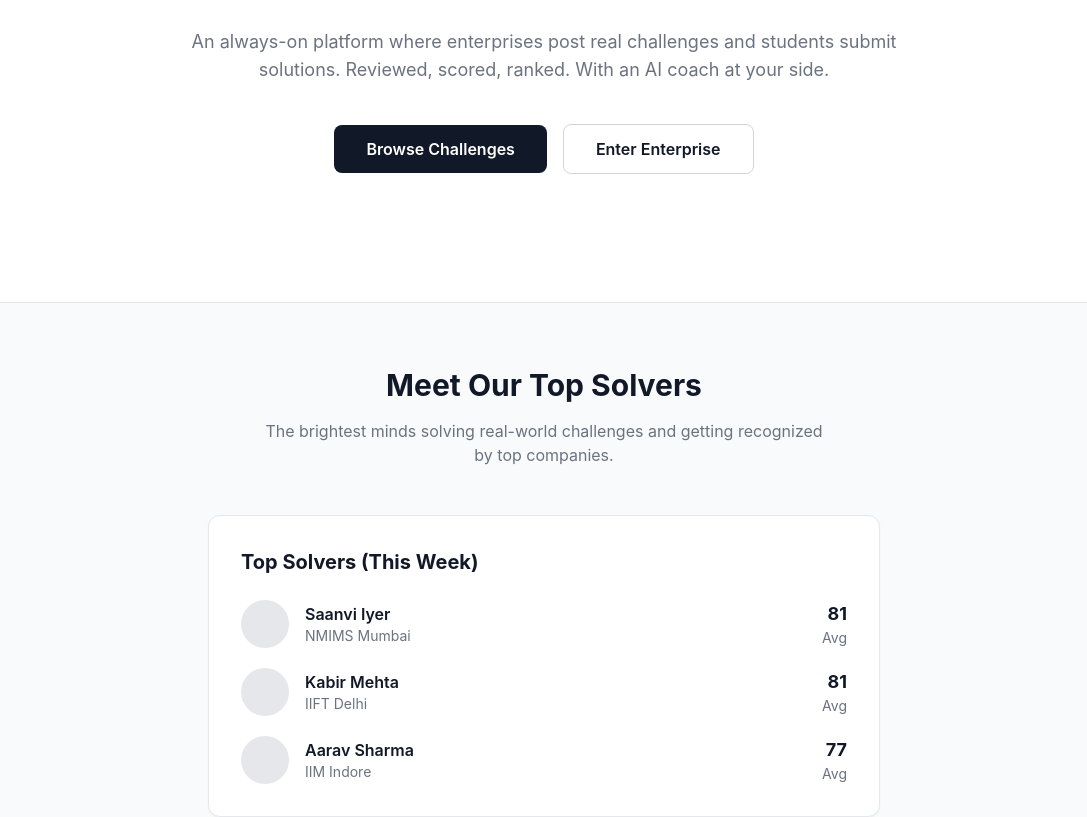
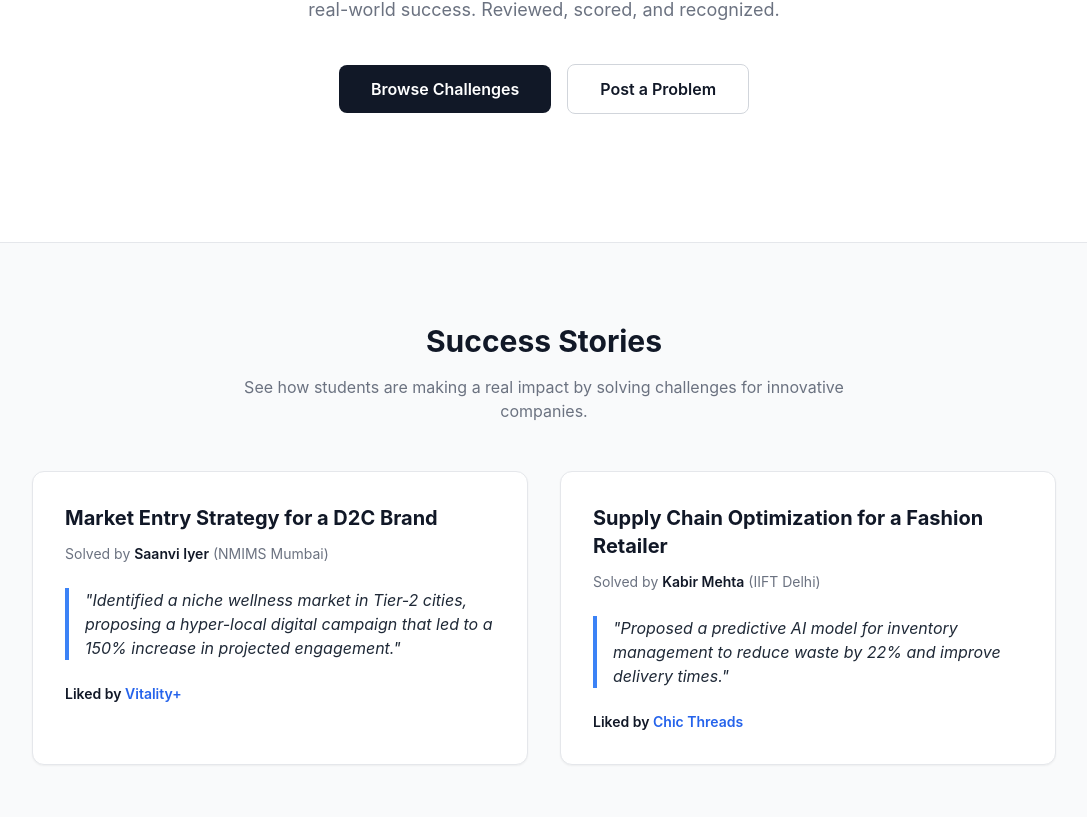
Before and after one commit to Rtuber1231/bizzolve, a Next.js app: page / in a window 1280 px wide. Shown: the part 317-1134 px from the top of the page, without its empty margins (96-1183 px from the left). Built offline with nearby package versions, Linux system fonts and the light colour scheme.

Commit message:
Update index.js

```diff
--- a/pages/index.js
+++ b/pages/index.js
@@ -1,73 +1,74 @@
 // FILE: /pages/index.js
-// DESC: This is the landing page of the application.
+// DESC: This is the updated landing page with the new tagline and case study section.
 
 import React from 'react';
 import Head from 'next/head';
 import Link from 'next/link';
 
-const mockTopSolvers = [
-    { name: "Saanvi Iyer", school: "NMIMS Mumbai", score: 81 },
-    { name: "Kabir Mehta", school: "IIFT Delhi", score: 81 },
-    { name: "Aarav Sharma", school: "IIM Indore", score: 77 },
+const mockCaseStudies = [
+    {
+        problem: "Market Entry Strategy for a D2C Brand",
+        solver: "Saanvi Iyer",
+        school: "NMIMS Mumbai",
+        insight: "Identified a niche wellness market in Tier-2 cities, proposing a hyper-local digital campaign that led to a 150% increase in projected engagement.",
+        feedback: "A brilliant, data-driven approach. Saanvi's insights were immediately actionable.",
+        company: "Vitality+"
+    },
+    {
+        problem: "Supply Chain Optimization for a Fashion Retailer",
+        solver: "Kabir Mehta",
+        school: "IIFT Delhi",
+        insight: "Proposed a predictive AI model for inventory management to reduce waste by 22% and improve delivery times.",
+        feedback: "Kabir's solution was innovative and addressed our core operational challenges.",
+        company: "Chic Threads"
+    },
 ];
 
 export default function HomePage() {
   return (
     <>
       <Head>
-        <title>BizSolve - Solve Real Business Problems</title>
+        <title>BizSolve - Match Problems to Their Solvers</title>
       </Head>
       <div className="fade-in">
         {/* Hero Section */}
         <div className="container mx-auto px-6 text-center py-20 lg:py-32">
             <h1 className="text-5xl md:text-6xl font-extrabold leading-tight mb-6">
                 <span className="bg-clip-text text-transparent bg-gradient-to-r from-blue-500 to-indigo-500 dark:from-blue-400 dark:to-indigo-400">
-                    Solve Real Business Problems.
+                    Match Problems to Their Solvers.
                 </span>
-                <br className="hidden md:block" />
-                Get Noticed. Get Hired.
             </h1>
             <p className="text-lg text-brand-secondary dark:text-gray-400 max-w-3xl mx-auto mb-10">
-                An always-on platform where enterprises post real challenges and students submit solutions. Reviewed, scored, ranked. With an AI coach at your side.
+                The platform where enterprises find brilliant solutions and students build a portfolio of real-world success. Reviewed, scored, and recognized.
             </p>
             <div className="flex justify-center items-center gap-4">
                 <Link href="/challenges" className="bg-brand-primary dark:bg-white dark:text-brand-primary text-white font-semibold py-3 px-8 rounded-lg hover:opacity-90 transition-opacity">
                     Browse Challenges
                 </Link>
                 <Link href="/enterprise" className="bg-white dark:bg-gray-800 text-brand-text dark:text-white font-semibold py-3 px-8 rounded-lg border border-gray-300 dark:border-gray-700 hover:bg-gray-50 dark:hover:bg-gray-700 transition-colors">
-                    Enter Enterprise
+                    Post a Problem
                 </Link>
             </div>
         </div>
 
-        {/* Top Solvers Section */}
-        <div className="py-16 bg-gray-50 dark:bg-gray-900/50 border-y dark:border-gray-800">
+        {/* Case Studies Section */}
+        <div className="py-20 bg-gray-50 dark:bg-gray-900/50 border-y dark:border-gray-800">
             <div className="container mx-auto px-6">
-                 <div className="max-w-xl mx-auto text-center">
-                    <h2 className="text-3xl font-bold mb-4">Meet Our Top Solvers</h2>
-                    <p className="text-brand-secondary dark:text-gray-400">The brightest minds solving real-world challenges and getting recognized by top companies.</p>
+                 <div className="max-w-2xl mx-auto text-center">
+                    <h2 className="text-3xl font-bold mb-4">Success Stories</h2>
+                    <p className="text-brand-secondary dark:text-gray-400">See how students are making a real impact by solving challenges for innovative companies.</p>
                 </div>
-                <div className="mt-12 max-w-2xl mx-auto">
-                    <div className="bg-white dark:bg-gray-800/70 border border-gray-200 dark:border-gray-700 rounded-xl p-8 shadow-sm backdrop-blur-sm">
-                        <h3 className="text-xl font-bold mb-6">Top Solvers (This Week)</h3>
-                        <ul className="space-y-5">
-                            {mockTopSolvers.map(solver => (
-                                <li key={solver.name} className="flex items-center justify-between">
-                                    <div className="flex items-center space-x-4">
-                                        <div className="w-12 h-12 rounded-full bg-gray-200 dark:bg-gray-700"></div>
-                                        <div>
-                                            <p className="font-semibold">{solver.name}</p>
-                                            <p className="text-sm text-brand-secondary dark:text-gray-400">{solver.school}</p>
-                                        </div>
-                                    </div>
-                                    <div className="text-right">
-                                        <p className="font-bold text-lg">{solver.score}</p>
-                                        <p className="text-sm text-brand-secondary dark:text-gray-400">Avg</p>
-                                    </div>
-                                </li>
-                            ))}
-                        </ul>
-                    </div>
+                <div className="mt-12 grid md:grid-cols-2 gap-8 max-w-5xl mx-auto">
+                    {mockCaseStudies.map(study => (
+                        <div key={study.problem} className="bg-white dark:bg-gray-800/70 border border-gray-200 dark:border-gray-700 rounded-xl p-8 shadow-sm">
+                            <h3 className="text-xl font-bold mb-3">{study.problem}</h3>
+                            <p className="text-brand-secondary dark:text-gray-400 mb-4 text-sm">Solved by <span className="font-semibold text-brand-text dark:text-gray-200">{study.solver}</span> ({study.school})</p>
+                            <blockquote className="border-l-4 border-blue-500 pl-4 my-6">
+                                <p className="italic text-gray-800 dark:text-gray-300">"{study.insight}"</p>
+                            </blockquote>
+                            <p className="font-semibold text-sm">Liked by <span className="text-blue-600 dark:text-blue-400">{study.company}</span></p>
+                        </div>
+                    ))}
                 </div>
             </div>
         </div>
```
